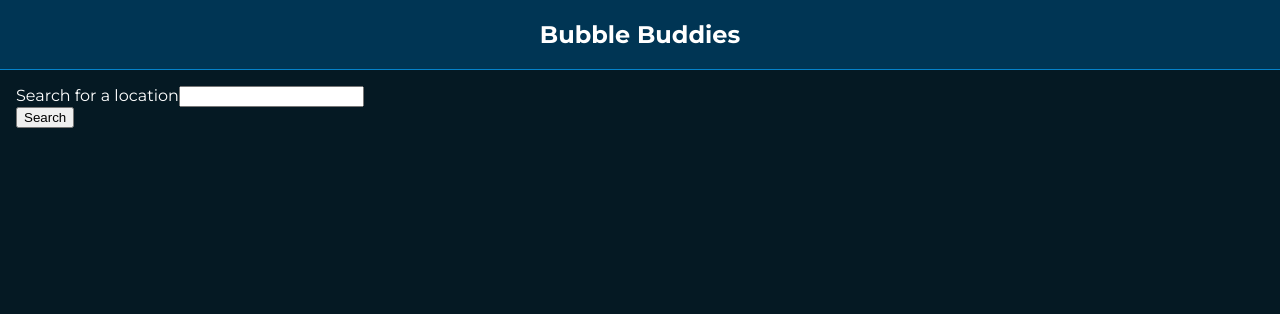
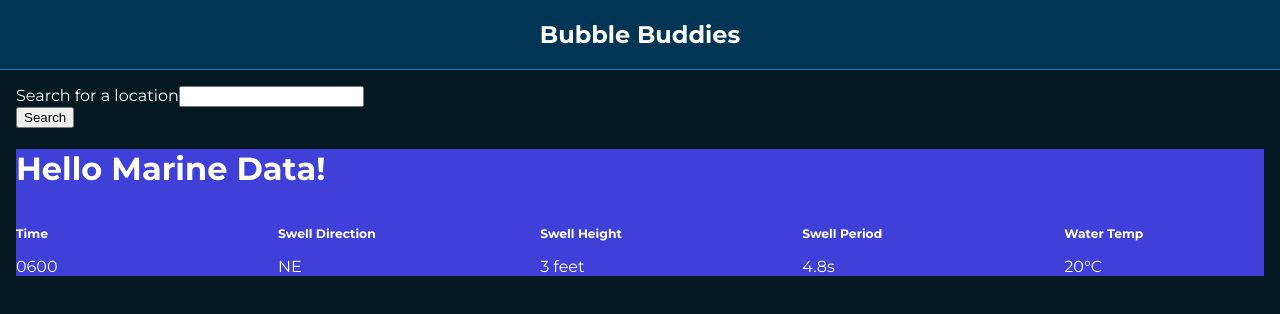
Before and after one commit to stuartkaija/bubble-buddies, a React (Create React App) app in the folder client/: page /search in a window 1280 px wide. Shown: the top 314 px of the page. Built offline with nearby package versions, Linux system fonts and the light colour scheme.

Commit message:
marine weather data in state

```diff
--- /dev/null
+++ b/client/src/components/MarineData/MarineData.jsx
@@ -0,0 +1,28 @@
+import React from 'react';
+import './MarineData.scss';
+
+export default function MarineData(hourlyData) {
+
+    console.log(hourlyData);
+
+    return (
+        <div className='data'>
+            <h1>Hello Marine Data!</h1>
+            <div className='data__titles'>
+                <h6 className='data__title'>Time</h6>
+                <h6 className='data__title'>Swell Direction</h6>
+                <h6 className='data__title'>Swell Height</h6>
+                <h6 className='data__title'>Swell Period</h6>
+                <h6 className='data__title'>Water Temp</h6>
+            </div>
+
+            <div className='data__container'>
+                <p className='data__info'>0600</p>
+                <p className='data__info'>NE</p>
+                <p className='data__info'>3 feet</p>
+                <p className='data__info'>4.8s</p>
+                <p className='data__info'>20°C</p>
+            </div>
+        </div>
+    );
+}
--- /dev/null
+++ b/client/src/components/MarineData/MarineData.scss
@@ -0,0 +1,25 @@
+@use '../../styles/partials/variables' as *;
+
+.data {
+    background-color: rgb(62, 64, 216);
+
+    &__titles {
+        display: flex;
+        justify-content: space-between;
+        font-size: 1.15rem;
+    }
+
+    &__title {
+        width: 16%;
+        margin: 1rem 0rem;
+    }
+
+    &__container {
+        display: flex;
+        justify-content: space-between;
+    }
+
+    &__info {
+        width: 16%;
+    }
+}
--- a/client/src/pages/SearchPage/SearchPage.jsx
+++ b/client/src/pages/SearchPage/SearchPage.jsx
@@ -1,11 +1,13 @@
 import React, { Component } from 'react';
 import axios from 'axios';
+import MarineData from '../../components/MarineData/MarineData';
 
 export default class SearchPage extends Component {
 
     // state to hold the data when it arrives from the backend
     state = {
         location: null,
+        marineData: null
     }
 
     handleSearch = (event) => {
@@ -16,7 +18,6 @@ export default class SearchPage extends Component {
                 search: userInput
             })
             .then(response => {
-                console.log(response.data);
                 this.setState({
                     location: response.data
                 });
@@ -24,18 +25,34 @@ export default class SearchPage extends Component {
             .catch(error => console.log(error));
     };
 
+    handleMarineSearch = (event) => {
+        // latitude and longitude of searched for location
+        const lat = this.state.location.location.lat;
+        const long = this.state.location.location.lon;
+        axios
+            .post("http://localhost:8080/weather/marine", {
+                lat: lat,
+                long: long
+            })
+            // .then(response => console.log(response.data.weather[0].hourly))
+            .then(response => this.setState({ marineData: response.data.weather[0].hourly }))
+            .catch(error => console.log(error))
+    };
+
     render() {
         if (this.state.location === null) {
             return (
                 <>
                     <form onSubmit={this.handleSearch} id='searchForm'>
-                    <label htmlFor="">Search for a location</label>
-                    <input type="search" name='search' id='search' />
+                        <label htmlFor="">Search for a location</label>
+                        <input type="search" name='search' id='search' />
                     </form>
                     <button form='searchForm'>Search</button>
+                    <MarineData hourlyData={this.state.marineData} />
+
                 </>
             )
-        }
+        };
 
         // const { conditions, temperature, visibility, wind } = this.state.location.current
 
@@ -47,13 +64,13 @@ export default class SearchPage extends Component {
                 </form>
                 <button form='searchForm'>Search</button>
                 <div>
-                    {/* returned data just to get it on the page in the next hour hopefully */}
                     <p>Conditions: {this.state.location.current.condition.text}</p>
                     <p>Temperature: {this.state.location.current.temp_c}</p>
                     <p>Visibility: {this.state.location.current.vis_km}km</p>
                     <p>Wind: {this.state.location.current.wind_kph}km {this.state.location.current.wind_dir}</p>
                 </div>
-                <button>Marine Info</button>
+                <button onClick={this.handleMarineSearch}>Marine Info</button>
+                {this.state.marineData && <MarineData hourlyData={this.state.marineData}/>}
             </>
         );
     }
--- a/client/src/styles/partials/_global.scss
+++ b/client/src/styles/partials/_global.scss
@@ -15,6 +15,12 @@ body {
   // background-position: right top;
   // background-size: 60rem;
   // background-repeat: no-repeat;
+
+  // background-color: #2884b8;
+  // background-image: linear-gradient(360deg, #2884b8 0%, #d1bad2 74%);
+  // background-size: contain;
+  // background-position: center;
+  // background-repeat: no-repeat;
 }
 
 p {
```
Also changed, not shown: 1 other file (tests, documents, lock files or other folders).
